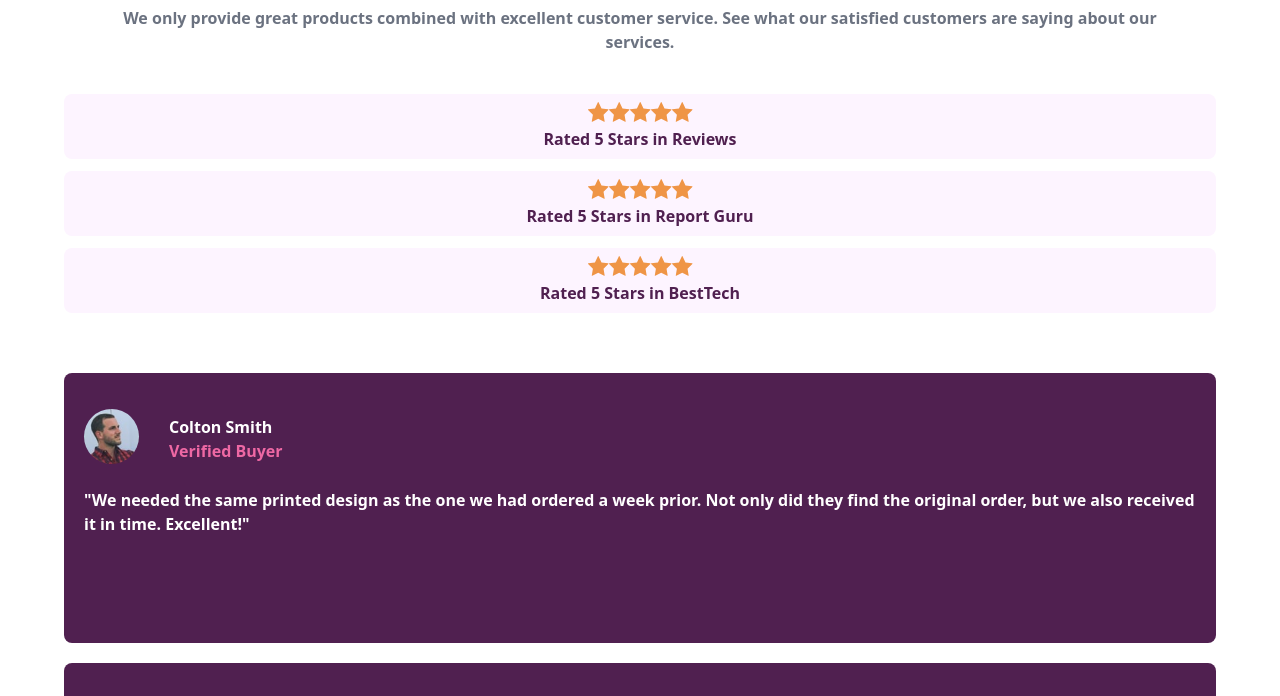
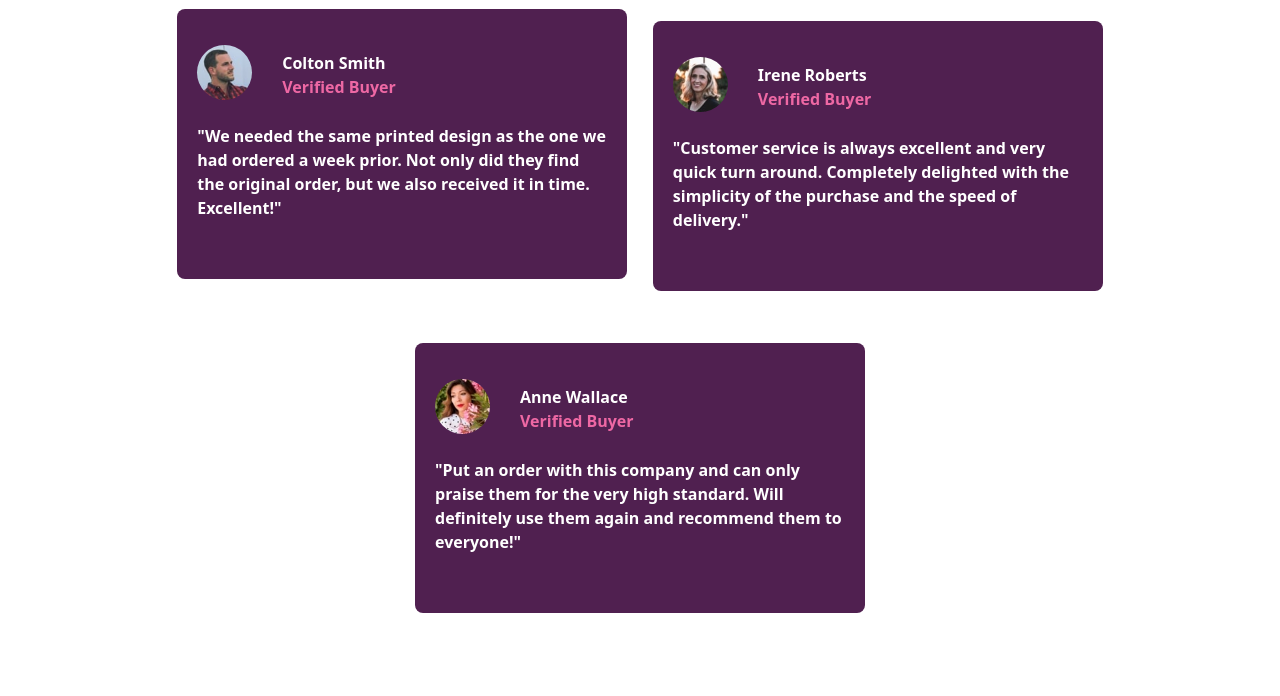
Before and after one commit to jose33-afk/tailwind-sites, a website: page social-proof-section-master/index.html in a window 1280 px wide. Shown: the part 286-982 px from the top of the page. After the commit the page ends 955 px from the top, so only its background shows below. Drawn offline with nearby package versions, Linux system fonts and the light colour scheme.

Commit message:
feat: versao desktop feita

```diff
--- a/social-proof-section-master/index.html
+++ b/social-proof-section-master/index.html
@@ -1,5 +1,5 @@
 <!DOCTYPE html>
-<html lang="en">
+<html lang="pt-br">
   <head>
     <meta charset="UTF-8" />
     <meta name="viewport" content="width=device-width, initial-scale=1.0" />
@@ -16,26 +16,31 @@
             colors: {
               darkMagenta: "hsl(300, 43%, 22%)",
               grayishMagenta: "hsl(333, 80%, 67%)"
+            },
+            screens: {
+              mediaprsl: {min : "500px", max : "768px"}
             }
           }
         }
       }
     </script>
   </head>
-  <body class="box-border text-darkMagenta font-semibold m-0 p-0 h-screen w-full ">
+  <body class="
+    text-darkMagenta font-semibold h-screen
+  "> <!--Se já tem h-screen, o w-screen pode causar overflow horizontal-->
     <main class="
-      flex flex-col
+      flex flex-col md:grid md:grid-cols-2 md:grid-rows-[auto-auto] h-full w-full gap-y-[1%]
     ">
       <section class="
-        flex items-center flex-col
+        flex items-center justify-center flex-col md:row-start-1 md:row-end-2
       ">
         <h1 class="
-          text-3xl text-center font-bold max-w-[60%] mt-[15%]
+          text-3xl text-center font-bold max-w-[60%] mt-[15%] md:mt-0
         ">
           10,000+ of our users love our products.
         </h1>
         <p class="
-           text-center max-w-[85%] text-gray-500 mt-[5%]
+           text-center max-w-[85%] text-gray-500 mt-[5%] lg:max-w-[60%] 2xl:max-w-[50%] mediaprsl:max-w-[60%]
          ">
            We only provide great products combined with excellent customer service.
            See what our satisfied customers are saying about our services.
@@ -43,31 +48,34 @@
       </section>
 
       <section class="
-        h-auto w-full my-7 [&_span]:bg-[url(./images/icon-star.svg)] [&_span]:bg-contain [&_span]:block
-        [&_span]:h-[20px] [&_span]:w-[105px] [&_div]:flex [&_div]:flex-col [&_div]:items-center [&_div]:my-3
+        w-full my-7 [&_span]:bg-[url(./images/icon-star.svg)] [&_span]:bg-contain [&_span]:block
+        [&_span]:h-[20px] [&_span]:w-[105px] [&_div]:flex [&_div]:flex-col [&_div]:items-center
         [&_div]:gap-[5px] [&_div]:w-[90%] [&_div]:m-auto [&_div]:bg-fuchsia-50 [&_div]:p-2 [&_div]:rounded-lg
+        md:row-start-1 md:row-end-2 md:col-start-2 md:col-end-3 mediaprsl:[&_div]:w-[65%] lg:[&_div]:w-[400px]
+        md:[&_div]:mx-0 md:self-center
       ">
         <div>
           <span></span>
           <p>Rated 5 Stars in Reviews</p>
         </div>
-        <div>
+        <div class="lg:!ml-12 !my-4">
           <span></span>
           <p>Rated 5 Stars in Report Guru</p>
         </div>
-        <div>
+        <div class="xl:!ml-20"> <!---20 == 80px-->
           <span></span>
           <p>Rated 5 Stars in BestTech</p>
         </div>
       </section>
 
       <section class="
-        text-white [&_div]:w-full [&_div]:flex [&_div]:items-center [&_div]:text-base [&_div]:mb-3 [&_div]:mt-2
-        [&_div]:gap-[30px] [&_article]:rounded-lg [&_article]:h-[270px] [&_article]:my-5 [&_article]:bg-darkMagenta
-        [&_article]:w-[90%]  [&_article]:m-auto [&_article]:p-5 [&_div>div]:bg-cover [&_div>div]:h-[55px]
-        [&_div>div]:w-[55px] [&_div>div]:rounded-full [&_span]:text-grayishMagenta
+        text-white w-full pb-9 [&_div]:w-full [&_div]:flex [&_div]:items-center [&_div]:text-base [&_div]:mb-3
+        [&_div]:mt-2 [&_div]:gap-[30px] [&_article]:rounded-lg [&_article]:h-[270px] [&_article]:my-5
+        [&_article]:bg-darkMagenta [&_article]:w-[90%]  [&_article]:mx-auto [&_article]:p-5 [&_div>div]:bg-cover
+        [&_div>div]:h-[55px] [&_div>div]:w-[55px] [&_div>div]:rounded-full [&_span]:text-grayishMagenta md:row-start-2 md:row-end-3 md:col-start-1 md:col-end-3 md:[&_article]:basis-[450px] md:flex md:flex-wrap
+        mediaprsl:[&_article]:w-[65%] md:[&_article]:mx-[1%] md:justify-center
       ">
-        <article>
+        <article class="xl:!mt-1">
           <div>
             <div class="bg-[url(./images/image-colton.jpg)]"></div>
             <h2>
@@ -82,7 +90,7 @@
             </p>
         </article>
 
-        <article>
+        <article class="xl:!mt-4">
           <div>
             <div class="bg-[url(./images/image-irene.jpg)]"></div>
             <h2>
@@ -96,7 +104,7 @@
             </p>
         </article>
 
-        <article>
+        <article class="xl:!mt-8">
           <div>
             <div class="bg-[url(./images/image-anne.jpg)]"></div>
             <h2>
@@ -109,7 +117,6 @@
               standard. Will definitely use them again and recommend them to everyone!"
             </p>
         </article>
-        <div class="h-[35px] w-full"></div>
       </section>
     </main>
   </body>
--- /dev/null
+++ b/social-proof-section-master/src/css/input.css
@@ -0,0 +1 @@
+@import "tailwindcss";
```
Also changed, not shown: social-proof-section-master/package.json (added, +25 -0 lines), 1 other file.
